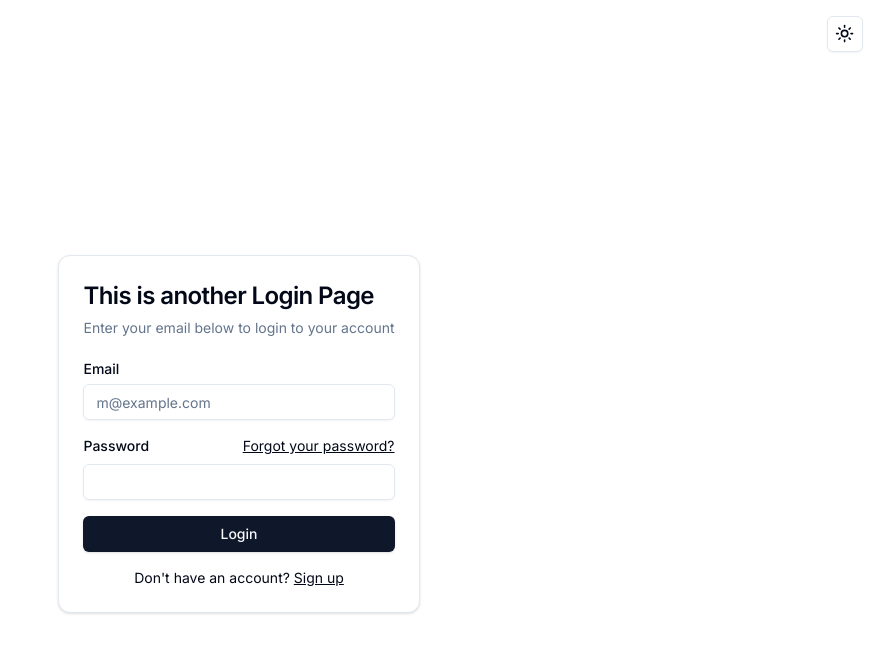
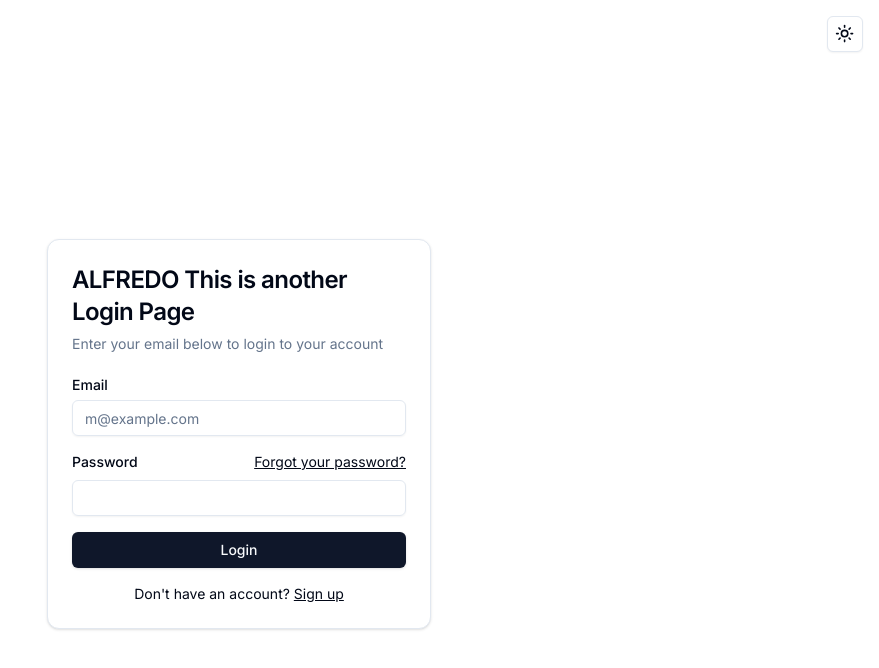
Before and after one commit to alfredopsilva/maket-test, a Next.js app: page /login in a window 1280 px wide. Shown: the top 668 px of the page, without its empty margins (401-1280 px from the left). Built offline with nearby package versions, Linux system fonts and the light colour scheme.

Commit message:
New Login Page

```diff
--- a/app/(root)/(auth)/login/page.tsx
+++ b/app/(root)/(auth)/login/page.tsx
@@ -72,7 +72,7 @@ const Login = () => {
             <Card className="mx-auto max-w-sm" data-cy="login-container">
                 <CardHeader>
                     <CardTitle data-cy="card-title" className="text-2xl">
-                        This is another Login Page
+                        ALFREDO This is another Login Page
                     </CardTitle>
                     <CardDescription data-cy="card-description">
                         Enter your email below to login to your account
```
